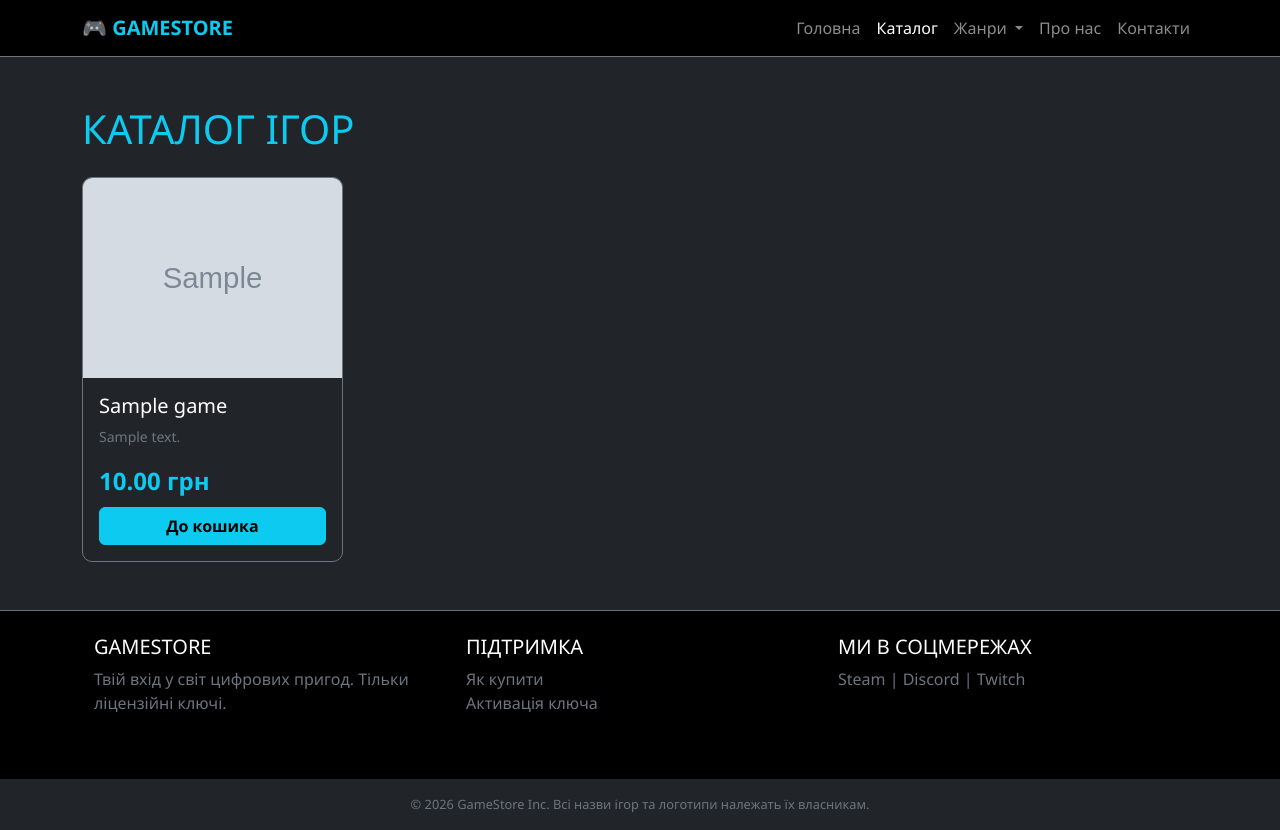
After one commit to vladmatlakh/Site_op, a Django app: page /catalog/ in a window 1280 px wide. The commit adds this page. Run offline with Django 5.2, Linux system fonts and the light colour scheme; tables that the repository leaves empty hold one stand-in row (values such as "Sample post"); grey boxes marked "Sample" are stand-in pictures.

Commit message:
fourth commit

```diff
--- a/DjangoProject1/urls.py
+++ b/DjangoProject1/urls.py
@@ -16,8 +16,13 @@ Including another URLconf
 """
 from django.contrib import admin
 from django.urls import path, include
+from django.conf import settings
+from django.conf.urls.static import static
 
 urlpatterns = [
     path('admin/', admin.site.urls),
     path('', include('main.urls')),
 ]
+
+if settings.DEBUG:
+    urlpatterns += static(settings.MEDIA_URL, document_root=settings.MEDIA_ROOT)
--- a/main/models.py
+++ b/main/models.py
@@ -13,6 +13,7 @@ class Game(models.Model):
     description = models.TextField(verbose_name="Опис")
     price = models.DecimalField(max_digits=10, decimal_places=2, verbose_name="Ціна")
     category = models.ForeignKey(Category, on_delete=models.CASCADE, related_name="games")
+    image = models.ImageField(upload_to='games/', blank=True, null=True, verbose_name="Зображення")
     created_at = models.DateTimeField(auto_now_add=True)
     updated_at = models.DateTimeField(auto_now=True)
 
--- a/main/urls.py
+++ b/main/urls.py
@@ -5,4 +5,6 @@ urlpatterns = [
     path('', views.home, name='home'),
     path('about/', views.about, name='about'),
     path('contact/', views.contact, name='contact'),
+    path('catalog/', views.catalog, name='catalog'),
+    path('category/<int:category_id>/', views.category_detail, name='category_detail'),
 ]
--- a/main/views.py
+++ b/main/views.py
@@ -1,18 +1,34 @@
 from django.shortcuts import render
+from .models import Game, Category  # Імпортуємо твої моделі
+
 
 def home(request):
-    return render(request, 'main/home.html')
+    categories = Category.objects.all()
+    return render(request, 'main/home.html', {'categories': categories})
+
 
 def about(request):
-    context = {
-        'title': 'Про нас',
-        'content': 'Це сторінка з інформацією про наш проект.'
-    }
-    return render(request, 'main/inner.html', context)
+    categories = Category.objects.all()
+    return render(request, 'main/about.html', {'categories': categories})
+
 
 def contact(request):
-    context = {
-        'title': 'Контакти',
-        'content': 'Наші контакти: email@example.com'
-    }
-    return render(request, 'main/inner.html', context)
+    categories = Category.objects.all()
+    return render(request, 'main/contact.html', {'categories': categories})
+
+
+def catalog(request):
+    # Отримуємо всі ігри з бази даних
+    games = Game.objects.all()
+    # Отримуємо всі категорії для випадаючого меню в хедері
+    categories = Category.objects.all()
+    context = {'games': games, 'categories': categories}
+    return render(request, 'main/index.html', context)
+
+
+def category_detail(request, category_id):
+    # Фільтрація ігор за категорією
+    games = Game.objects.filter(category_id=category_id)
+    categories = Category.objects.all()
+    context = {'games': games, 'categories': categories}
+    return render(request, 'main/index.html', context)
--- /dev/null
+++ b/static/css/style.css
@@ -0,0 +1,48 @@
+/* Основні налаштування фону */
+body {
+    background-color: #121212; /* Дуже темний сірий, майже чорний */
+    font-family: 'Segoe UI', Roboto, Helvetica, Arial, sans-serif;
+}
+
+/* Стилізація карток ігор */
+.game-card {
+    background-color: #1e1e1e;
+    border: 1px solid #333;
+    transition: transform 0.3s ease, box-shadow 0.3s ease;
+    border-radius: 10px;
+    overflow: hidden;
+}
+
+/* Ефект при наведенні на гру */
+.game-card:hover {
+    transform: translateY(-10px); /* Картка ніби піднімається */
+    box-shadow: 0 10px 20px rgba(0, 255, 255, 0.2); /* Блакитне сяйво */
+    border-color: #0dcaf0; /* Колір "info" з Bootstrap */
+}
+
+/* Стилізація картинок у картках */
+.game-card img {
+    height: 200px;
+    object-fit: cover; /* Щоб картинки не розтягувались, а обрізались під розмір */
+}
+
+/* Колір посилань у футері */
+footer a:hover {
+    color: #0dcaf0 !important;
+    text-decoration: underline !important;
+}
+
+/* Кастомний скролбар (для краси) */
+::-webkit-scrollbar {
+    width: 8px;
+}
+::-webkit-scrollbar-track {
+    background: #121212;
+}
+::-webkit-scrollbar-thumb {
+    background: #333;
+    border-radius: 10px;
+}
+::-webkit-scrollbar-thumb:hover {
+    background: #0dcaf0;
+}
--- /dev/null
+++ b/templates/base.html
@@ -0,0 +1,98 @@
+{% load static %}
+<!DOCTYPE html>
+<html lang="uk">
+<head>
+    <meta charset="UTF-8">
+    <meta name="viewport" content="width=device-width, initial-scale=1.0">
+    <title>{% block title %}GameStore — Магазин ігор{% endblock %}</title>
+
+    <!-- Bootstrap CSS -->
+    <link href="https://cdn.jsdelivr.net/npm/bootstrap@5.3.2/dist/css/bootstrap.min.css" rel="stylesheet" integrity="sha384-T3c6CoIi6uLrA9TneNEoa7RxnatzjcDSCmG1MXxSR1GAsXEV/Dwwykc2MPK8M2HN" crossorigin="anonymous">
+    <!-- Custom CSS -->
+    <link rel="stylesheet" href="{% static 'css/style.css' %}">
+    {% block head_extra %}{% endblock %}
+</head>
+<body class="d-flex flex-column min-vh-100 bg-dark text-light">
+
+    <!-- Header -->
+    <header>
+        <nav class="navbar navbar-expand-lg navbar-dark bg-black border-bottom border-secondary">
+            <div class="container">
+                <a class="navbar-brand fw-bold text-uppercase text-info" href="{% url 'home' %}">🎮 GameStore</a>
+                <button class="navbar-toggler" type="button" data-bs-toggle="collapse" data-bs-target="#navbarNav">
+                    <span class="navbar-toggler-icon"></span>
+                </button>
+                <div class="collapse navbar-collapse" id="navbarNav">
+                    <ul class="navbar-nav ms-auto">
+                        <li class="nav-item">
+                            <a class="nav-link{% if request.resolver_match.url_name == 'home' %} active{% endif %}" href="{% url 'home' %}">Головна</a>
+                        </li>
+                        <li class="nav-item">
+                            <a class="nav-link{% if request.resolver_match.url_name == 'catalog' %} active{% endif %}" href="{% url 'catalog' %}">Каталог</a>
+                        </li>
+
+                        <!-- Dropdown categories if provided -->
+                        <li class="nav-item dropdown">
+                            <a class="nav-link dropdown-toggle" href="#" id="genres" role="button" data-bs-toggle="dropdown">
+                                Жанри
+                            </a>
+                            <ul class="dropdown-menu dropdown-menu-dark">
+                                {% if categories %}
+                                    {% for category in categories %}
+                                        <li><a class="dropdown-item" href="{% url 'category_detail' category.id %}">{{ category.name }}</a></li>
+                                    {% empty %}
+                                        <li><span class="dropdown-item text-secondary">Немає категорій</span></li>
+                                    {% endfor %}
+                                {% else %}
+                                    <li><span class="dropdown-item text-secondary">Немає категорій</span></li>
+                                {% endif %}
+                            </ul>
+                        </li>
+
+                        <li class="nav-item">
+                            <a class="nav-link{% if request.resolver_match.url_name == 'about' %} active{% endif %}" href="{% url 'about' %}">Про нас</a>
+                        </li>
+                        <li class="nav-item">
+                            <a class="nav-link{% if request.resolver_match.url_name == 'contact' %} active{% endif %}" href="{% url 'contact' %}">Контакти</a>
+                        </li>
+                    </ul>
+                </div>
+            </div>
+        </nav>
+    </header>
+
+    <!-- Main content -->
+    <main class="container my-5 flex-grow-1">
+        {% block content %}{% endblock %}
+    </main>
+
+    <!-- Footer -->
+    <footer class="bg-black text-secondary text-center text-lg-start mt-auto border-top border-secondary">
+        <div class="container p-4">
+            <div class="row">
+                <div class="col-lg-4 col-md-12 mb-4">
+                    <h5 class="text-uppercase text-white">GameStore</h5>
+                    <p>Твій вхід у світ цифрових пригод. Тільки ліцензійні ключі.</p>
+                </div>
+                <div class="col-lg-4 col-md-6 mb-4">
+                    <h5 class="text-uppercase text-white">Підтримка</h5>
+                    <ul class="list-unstyled">
+                        <li><a href="#" class="text-secondary text-decoration-none">Як купити</a></li>
+                        <li><a href="#" class="text-secondary text-decoration-none">Активація ключа</a></li>
+                    </ul>
+                </div>
+                <div class="col-lg-4 col-md-6 mb-4">
+                    <h5 class="text-uppercase text-white">Ми в соцмережах</h5>
+                    <p>Steam | Discord | Twitch</p>
+                </div>
+            </div>
+        </div>
+        <div class="text-center p-3 bg-dark text-secondary" style="font-size: 0.8rem;">
+            © 2026 GameStore Inc. Всі назви ігор та логотипи належать їх власникам.
+        </div>
+    </footer>
+
+    <script src="https://cdn.jsdelivr.net/npm/bootstrap@5.3.2/dist/js/bootstrap.bundle.min.js" integrity="sha384-C6RzsynM9kWDrMNeT87bh95OGNyZPhcTNXj1NW7RuBCsyN/o0jlpcV8Qyq46cDfL" crossorigin="anonymous"></script>
+    {% block body_extra %}{% endblock %}
+</body>
+</html>
--- /dev/null
+++ b/templates/main/index.html
@@ -0,0 +1,36 @@
+{% extends "base.html" %}
+
+{% block title %}Каталог ігор — GameStore{% endblock %}
+
+{% block content %}
+<h1 class="text-info mb-4 text-uppercase">Каталог ігор</h1>
+
+<div class="row row-cols-1 row-cols-sm-2 row-cols-md-3 row-cols-lg-4 g-4">
+    {% for game in games %}
+    <div class="col">
+        <!-- Використовуємо наш клас game-card з файлу style.css -->
+        <div class="card h-100 game-card text-white bg-dark border-secondary">
+            {% if game.image %}
+                <img src="{{ game.image.url }}" class="card-img-top" alt="{{ game.title }}">
+            {% else %}
+                <img src="https://via.placeholder.com/600x400?text=No+Image" class="card-img-top" alt="No image">
+            {% endif %}
+
+            <div class="card-body d-flex flex-column">
+                <h5 class="card-title">{{ game.title }}</h5>
+                <p class="card-text text-secondary small">{{ game.description|truncatechars:80 }}</p>
+
+                <div class="mt-auto">
+                    <p class="fs-4 fw-bold text-info mb-2">{{ game.price }} грн</p>
+                    <a href="#" class="btn btn-info w-100 fw-bold">До кошика</a>
+                </div>
+            </div>
+        </div>
+    </div>
+    {% empty %}
+    <div class="col-12 text-center">
+        <p class="text-secondary fs-4">На жаль, ігор у цій категорії поки немає.</p>
+    </div>
+    {% endfor %}
+</div>
+{% endblock %}
```
Also changed, not shown: DjangoProject1/settings.py (+7 -0 lines), templates/main/about.html (added, +8 -0 lines), templates/main/contact.html (added, +8 -0 lines), templates/main/home.html (+18 -27 lines), templates/main/inner.html (+5 -26 lines), main/migrations/0002_game_image.py (added), media/games/c.tn_1.png (added).
